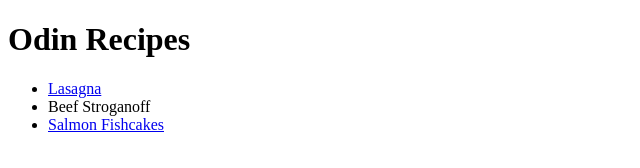
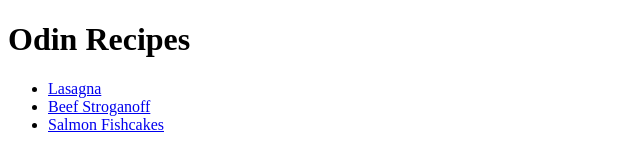
Before and after one commit to HudaifDaif/odin-recipes, a plain HTML site: page index.html in a window 1280 px wide. Shown: the whole page, without its empty margins (0-640 px from the left). Drawn offline with Linux system fonts and the light colour scheme.

Commit message:
Fix link to beef stroganoff page

```diff
--- a/index.html
+++ b/index.html
@@ -9,7 +9,7 @@
         <h1>Odin Recipes</h1>
         <ul>
             <li><a href="recipes/lasagna.html">Lasagna</a></li>
-            <li><a href="recipes/beef-stroganoff.html"></a>Beef Stroganoff</li>
+            <li><a href="recipes/beef-stroganoff.html">Beef Stroganoff</a></li>
             <li><a href="recipes/salmon-fishcakes.html">Salmon Fishcakes</a></li>
         </ul>
     </body>
```
